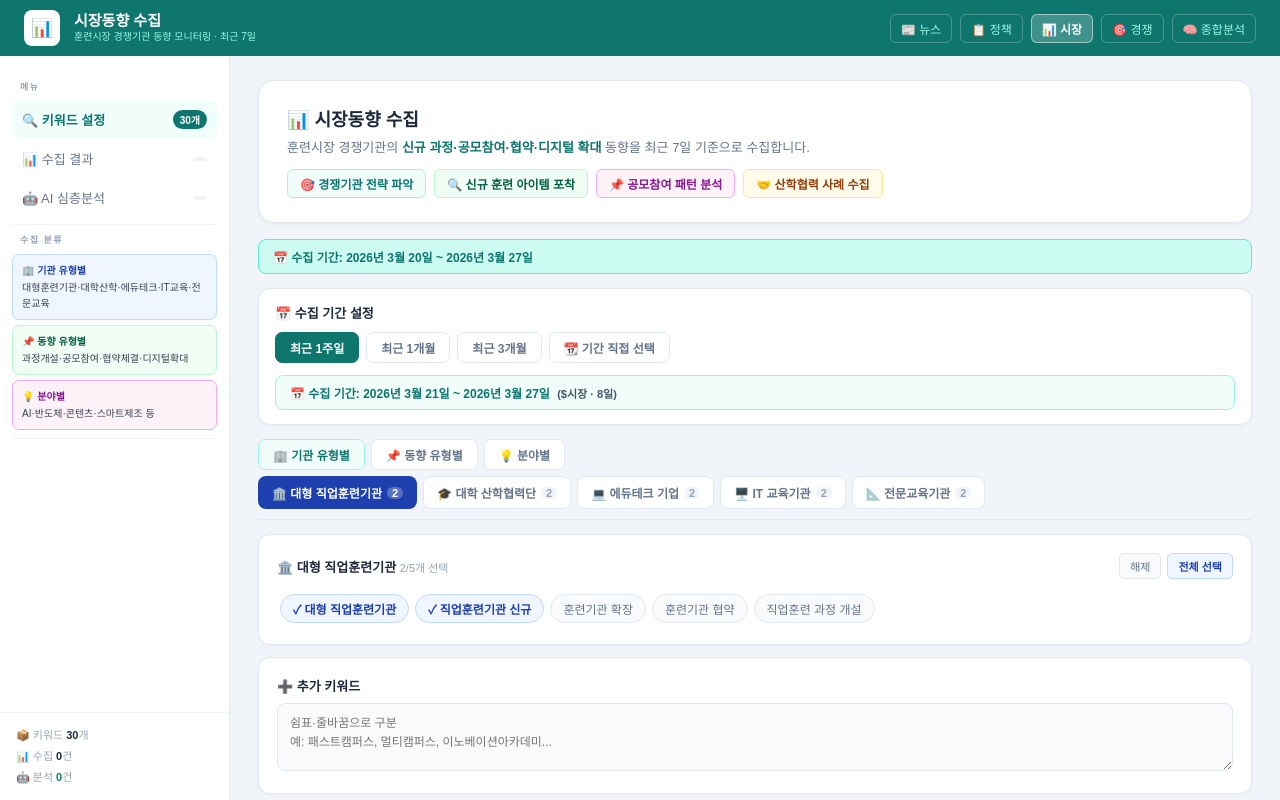
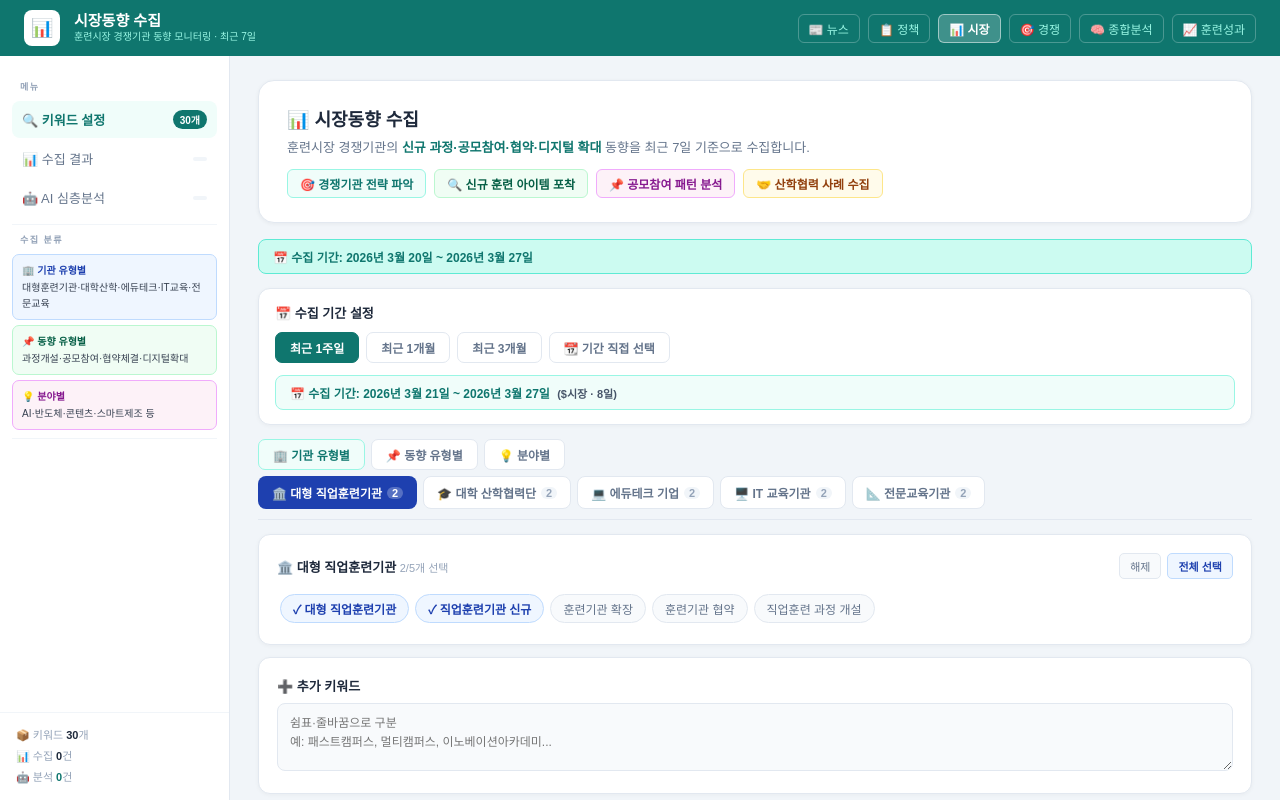
Before and after one commit to 2ndnameian/Yongho-s-repository, a website: page market.html in a window 1280 px wide. Drawn offline with Linux system fonts and the light colour scheme.

Commit message:
Update market.html

```diff
--- a/market.html
+++ b/market.html
@@ -90,6 +90,7 @@
     <a href="/market.html" class="nav-link active">📊 시장</a>
     <a href="/competitor.html" class="nav-link">🎯 경쟁</a>
     <a href="/analysis.html" class="nav-link">🧠 종합분석</a>
+    <a href="/training_dashboard.html" class="nav-link">📈 훈련성과</a>
   </div>
   <button class="send-btn" id="send-btn" onclick="sendToAnalysis()">🧠 분석창으로 보내기</button>
 </div>
```
